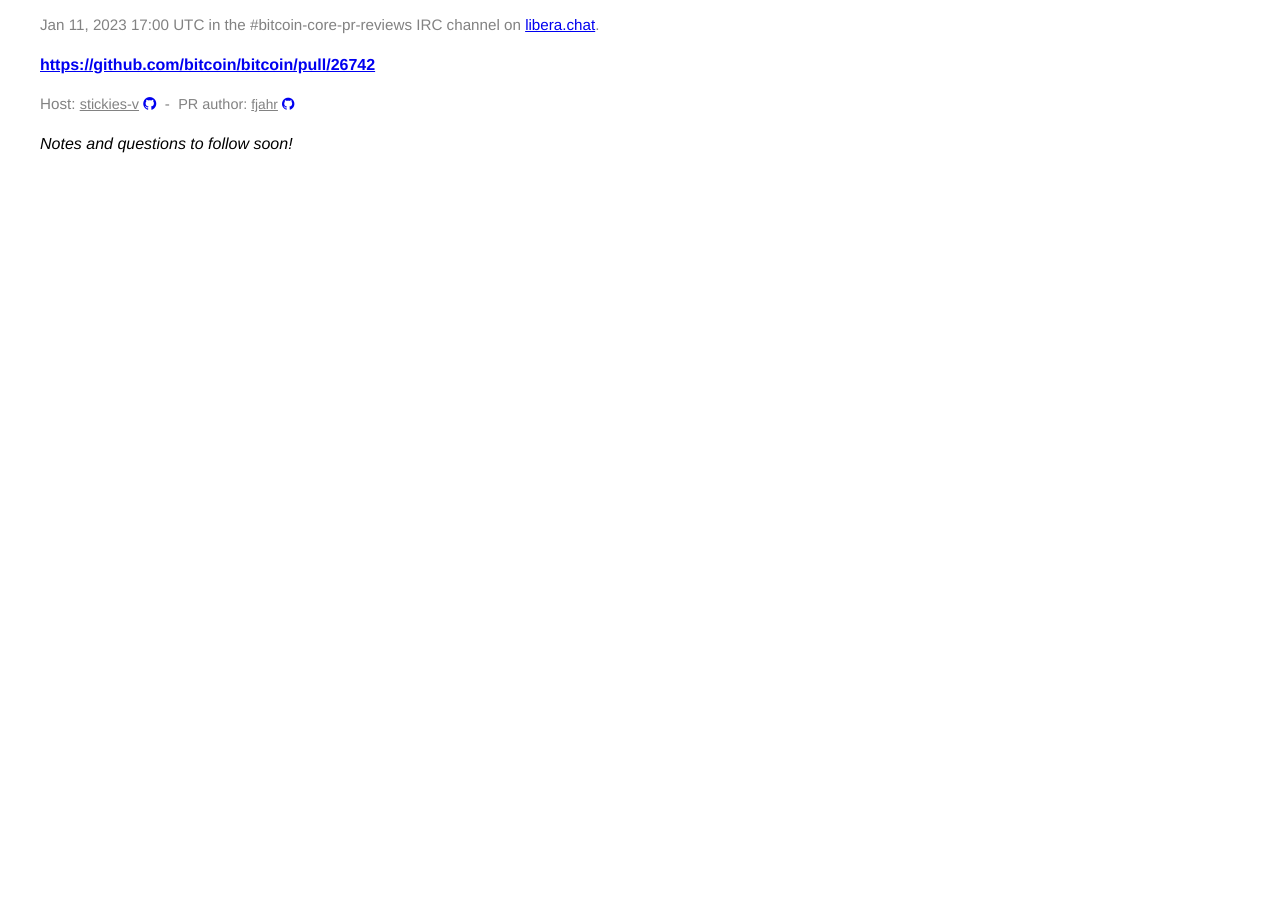
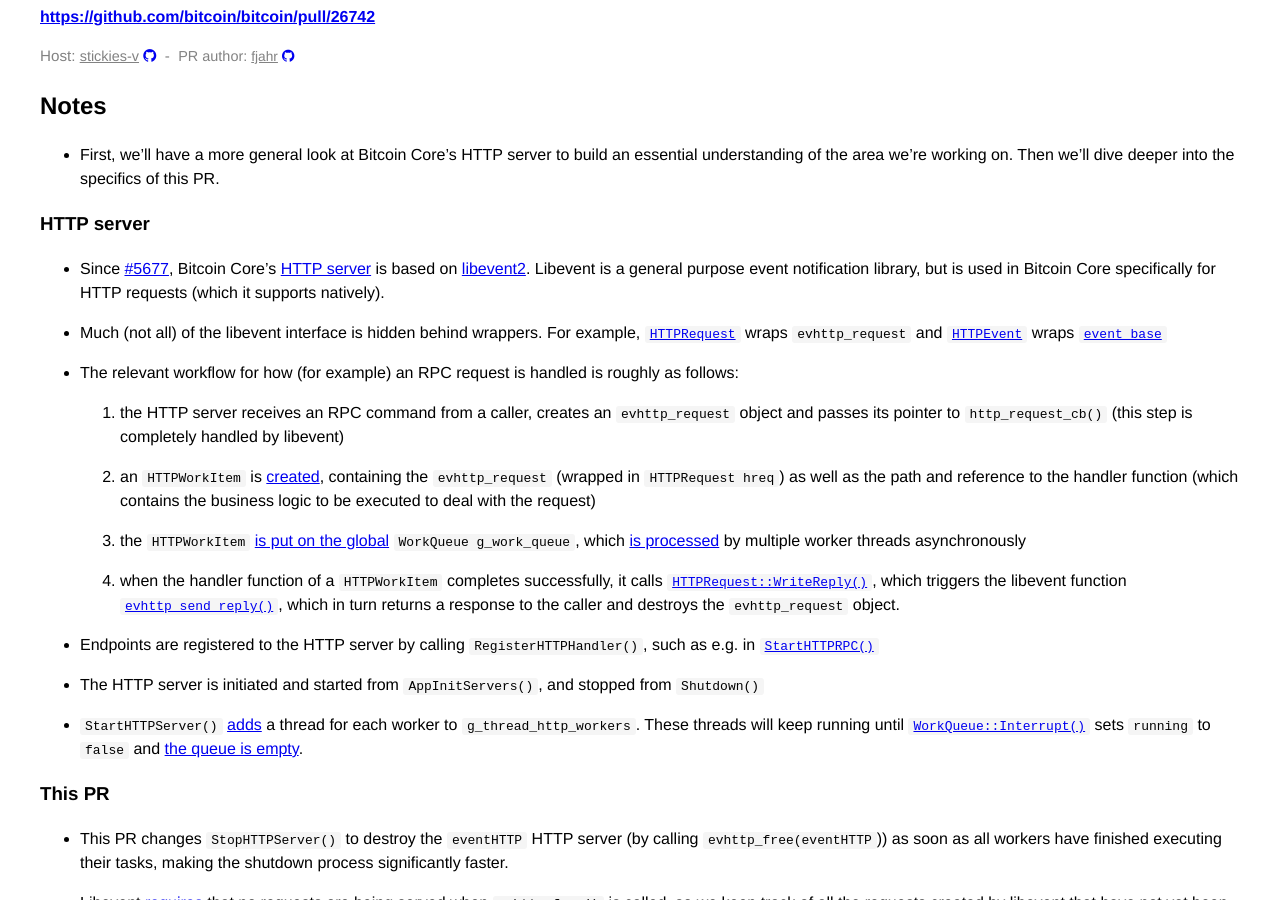
Before and after one commit to bitcoin-core-review-club/website, a Jekyll site: the page built from _posts/2023-01-11-#26742.md, in a window 1280 px wide and 900 px high, scrolled down 238 px. Built offline with Jekyll 4.4.1, drawn with Linux system fonts in a browser that asks for light colours; before the commit the page ends 916 px from its top, so only the background shows below that; some of the changed text lies outside the part shown.

Commit message:
add notes for n26742

```diff
--- a/_posts/2023-01-11-#26742.md
+++ b/_posts/2023-01-11-#26742.md
@@ -1,24 +1,65 @@
 ---
 layout: pr
 date: 2023-01-11
-title: "Http: Track active requests and wait for last to finish - 2nd attempt"
+title: "Track active requests and wait for last to finish"
 pr: 26742
 authors: [fjahr]
 components: ["rpc/rest/zmq"]
 host: stickies-v
 status: upcoming
-commit:
+commit: 6d3a848fc76f76af2b2b262011f37be952325b44
 ---
 
-_Notes and questions to follow soon!_
+## Notes
 
-<!-- TODO: Before meeting, add notes and questions
-## Notes
+- First, we'll have a more general look at Bitcoin Core's HTTP server to build an essential understanding of the area we're working on. Then we'll dive deeper into the specifics of this PR.
+
+### HTTP server
+
+- Since [#5677](https://github.com/bitcoin/bitcoin/pull/5677), Bitcoin Core's [HTTP server](https://github.com/bitcoin/bitcoin/blob/adc41cf3b22f8f168e88ce3ad5f27c1130f12beb/src/httpserver.cpp#L138-L139) is based on [libevent2](https://libevent.org/). Libevent is a general purpose event notification library, but is used in Bitcoin Core specifically for HTTP requests (which it supports natively).
+
+- Much (not all) of the libevent interface is hidden behind wrappers. For example, [`HTTPRequest`](https://github.com/bitcoin/bitcoin/blob/296e88225096125b08665b97715c5b8ebb1d28ec/src/httpserver.h#L56) wraps `evhttp_request` and [`HTTPEvent`](https://github.com/bitcoin/bitcoin/blob/296e88225096125b08665b97715c5b8ebb1d28ec/src/httpserver.h#L154) wraps [`event_base`](https://libevent.org/doc/structevent__base.html)
+
+- The relevant workflow for how (for example) an RPC request is handled is roughly as follows:
+
+  1. the HTTP server receives an RPC command from a caller, creates an `evhttp_request` object and passes its pointer to `http_request_cb()` (this step is completely handled by libevent)
+
+  2. an `HTTPWorkItem` is [created](https://github.com/bitcoin/bitcoin/blob/adc41cf3b22f8f168e88ce3ad5f27c1130f12beb/src/httpserver.cpp#L261), containing the `evhttp_request` (wrapped in `HTTPRequest hreq`) as well as the path and reference to the handler function (which contains the business logic to be executed to deal with the request)
+
+  3. the `HTTPWorkItem` [is put on the global](https://github.com/bitcoin/bitcoin/blob/adc41cf3b22f8f168e88ce3ad5f27c1130f12beb/src/httpserver.cpp#L263) `WorkQueue g_work_queue`, which [is processed](https://github.com/bitcoin/bitcoin/blob/adc41cf3b22f8f168e88ce3ad5f27c1130f12beb/src/httpserver.cpp#L336-L341) by multiple worker threads asynchronously
+
+  4. when the handler function of a `HTTPWorkItem` completes successfully, it calls [`HTTPRequest::WriteReply()`](https://github.com/bitcoin/bitcoin/blob/adc41cf3b22f8f168e88ce3ad5f27c1130f12beb/src/httprpc.cpp#L230), which triggers the libevent function [`evhttp_send_reply()`](https://libevent.org/doc/http_8h.html#a0a77d07263e20733a7562dcd576ad721), which in turn returns a response to the caller and destroys the `evhttp_request` object.
+
+- Endpoints are registered to the HTTP server by calling `RegisterHTTPHandler()`, such as e.g. in [`StartHTTPRPC()`](https://github.com/bitcoin/bitcoin/blob/adc41cf3b22f8f168e88ce3ad5f27c1130f12beb/src/httprpc.cpp#L301-L303)
+
+- The HTTP server is initiated and started from `AppInitServers()`, and stopped from `Shutdown()`
+
+- `StartHTTPServer()` [adds](https://github.com/bitcoin/bitcoin/blob/adc41cf3b22f8f168e88ce3ad5f27c1130f12beb/src/httpserver.cpp#L430) a thread for each worker to `g_thread_http_workers`. These threads will keep running until [`WorkQueue::Interrupt()`](https://github.com/bitcoin/bitcoin/blob/adc41cf3b22f8f168e88ce3ad5f27c1130f12beb/src/httpserver.cpp#L118) sets `running` to `false` and [the queue is empty](https://github.com/bitcoin/bitcoin/blob/adc41cf3b22f8f168e88ce3ad5f27c1130f12beb/src/httpserver.cpp#L106).
+
+### This PR
+
+- This PR changes `StopHTTPServer()` to destroy the `eventHTTP` HTTP server (by calling `evhttp_free(eventHTTP`)) as soon as all workers have finished executing their tasks, making the shutdown process significantly faster.
+
+- Libevent [requires](https://github.com/libevent/libevent/blob/1cea01d6d5c84337dac663e5464059ccd2d6a8dd/include/event2/http.h#L208-L217) that no requests are being served when `evhttp_free()` is called, so we keep track of all the requests created by libevent that have not yet been completed in `g_requests`.
+
+- The change is unlikely to be significant to users, since node shutdowns are typically not very frequent. It does however significantly speed up (verify this yourself!) the `feature_abortnode.py` functional test, consequently speeding up developer workflows *worldwide*.
 
 ## Questions
 1. Did you review the PR? [Concept ACK, approach ACK, tested ACK, or NACK](https://github.com/bitcoin/bitcoin/blob/master/CONTRIBUTING.md#peer-review)?
--->
 
+1. Which of Bitcoin Core's interface(s) (RPC, REST, ZMQ) make use of the HTTP server? For each interface, how many handlers are registered to `pathHandlers`?
+
+1. We [already wait](https://github.com/bitcoin-core-review-club/bitcoin/commit/cc663803d363b974baee17337608843d038ccda2#diff-63c8cb9c9dd61d50d59afd5c39914e1c259f8743030b637a7896a0746c851ef1R467-R473) for all threads in `g_thread_http_workers` to be joined before destroying `eventHTTP`, which only happens when the queue is empty (see notes) - so we would expect all requests to be handled by then. Why do we separately need to track `evhttp_request` objects, too?
+
+1. What's the purpose of `g_requests`? Can you think of any alternative approaches that would achieve the same goal?
+
+1. Which (smallest possible) part of the code change in this PR is responsible for the drastic performance speedup in `feature_abortnode.py`, and why is that making it faster?
+
+1. What is a `GlobalMutex`, and why is it used here?
+
+1. What does the `EV_TIMEOUT` passed to `event_base_once()` mean, and why is it used here?
+
+1. (Bonus): why do we have both a `StartRPC()` as well as a `StartHTTPRPC()` function?
 
 <!-- TODO: After meeting, uncomment and add meeting log between the irc tags
 ## Meeting Log
```
